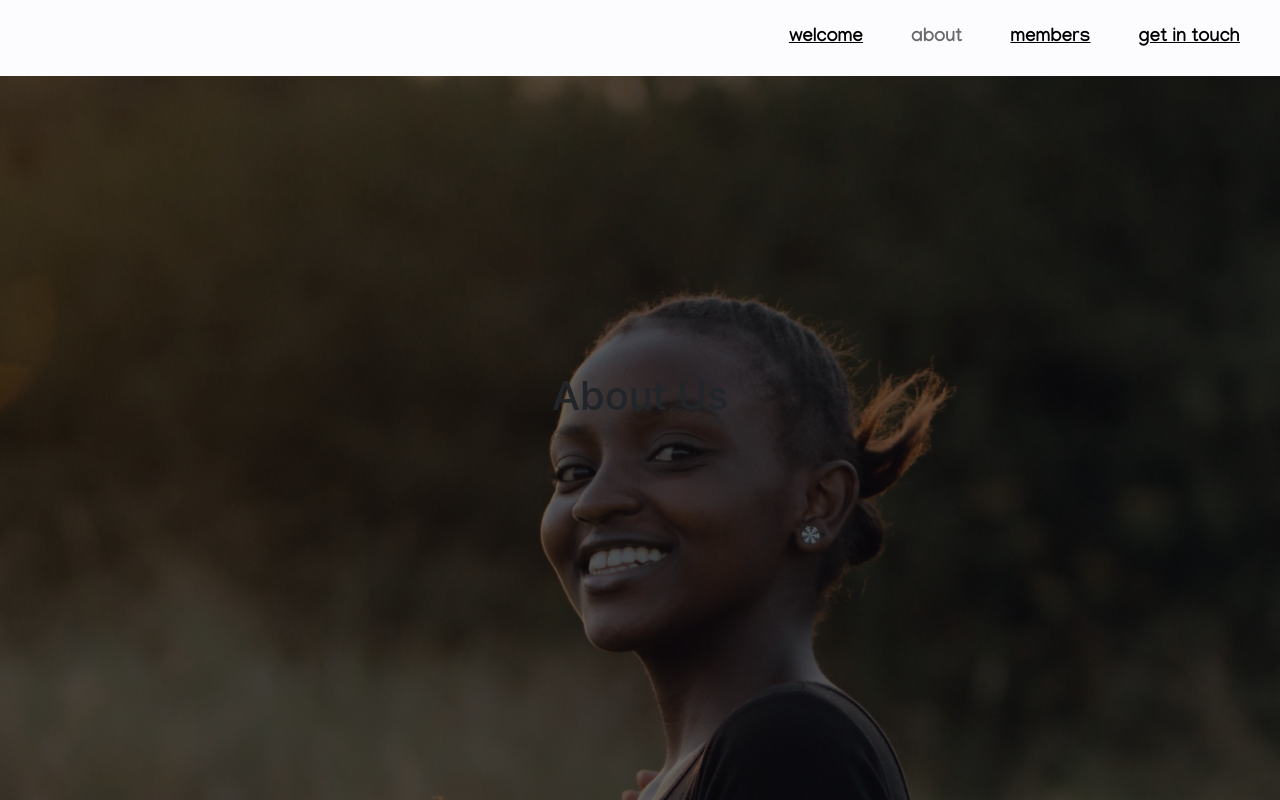
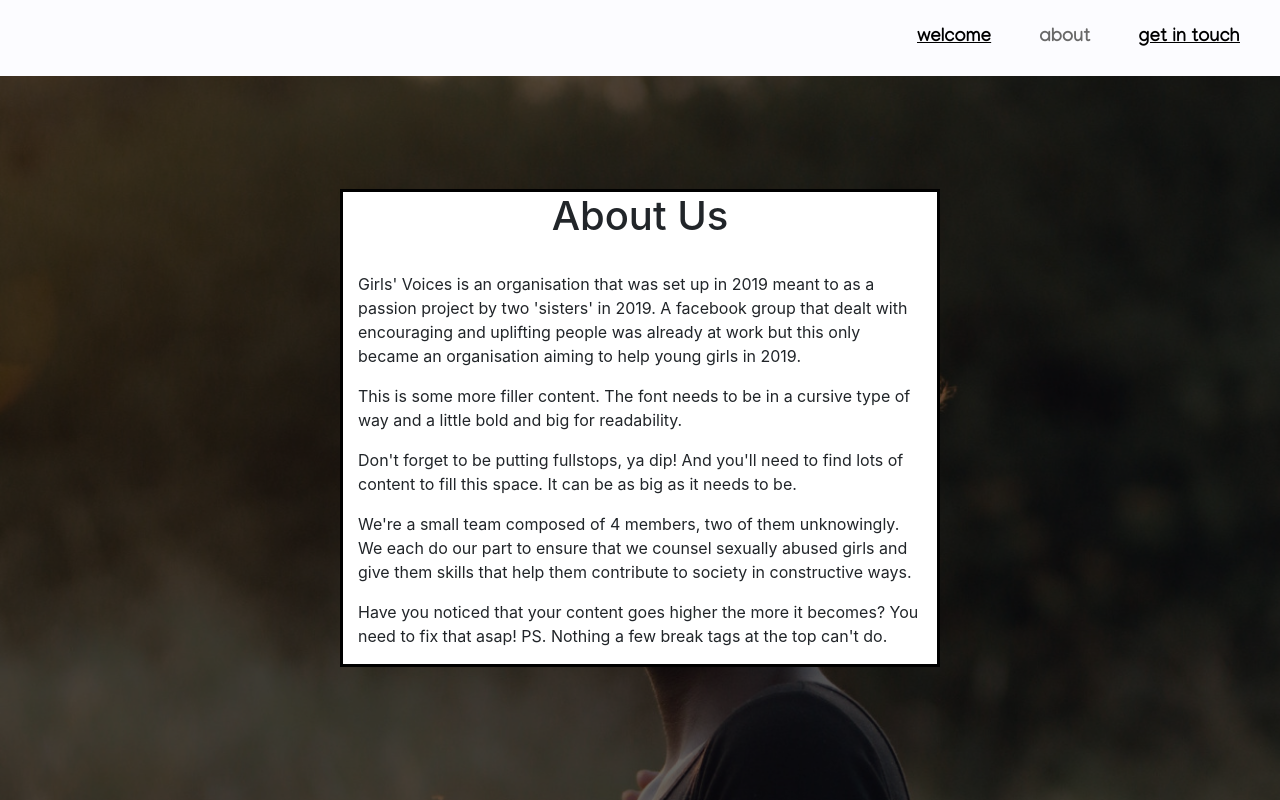
Before and after one commit to Maria218/ReactHooks, a React (Create React App) app: page /about in a window 1280 px wide. Built offline with nearby package versions, Linux system fonts and the light colour scheme; the HTML template or start-up script is replaced by a standard one.

Commit message:
I just need content now

```diff
--- a/src/main/about/About.css
+++ b/src/main/about/About.css
@@ -23,3 +23,13 @@
         justify-content: center;
     }
 }
+
+.table {
+    background-color: white;
+    border: 3px solid black;
+    text-align: center justify;
+}
+
+.head {
+    text-align: center !important;
+}
--- a/src/main/about/About.js
+++ b/src/main/about/About.js
@@ -6,7 +6,18 @@ export default function About() {
     return (
         <div className="about" style={{backgroundImage: `url(${about})`}}>
             <div className="body" style={{backgroundColor: `rgb(0, 0, 0, 0.6)`}}>
-                <h1>About Us</h1>
+            <br />
+            <br />
+            <br />
+                <div className="col-6 table">
+                    <h1 className="head">About Us</h1>
+                    <br />
+                    <p className="story">Girls' Voices is an organisation that was set up in 2019 meant to as a passion project by two 'sisters' in 2019. A facebook group that dealt with encouraging and uplifting people was already at work but this only became an organisation aiming to help young girls in 2019.</p>
+                    <p className="story">This is some more filler content. The font needs to be in a cursive type of way and a little bold and big for readability.</p>
+                    <p className="story">Don't forget to be putting fullstops, ya dip! And you'll need to find lots of content to fill this space. It can be as big as it needs to be.</p>
+                    <p className="story">We're a small team composed of 4 members, two of them unknowingly. We each do our part to ensure that we counsel sexually abused girls and give them skills that help them contribute to society in constructive ways.</p>
+                    <p className="story">Have you noticed that your content goes higher the more it becomes? You need to fix that asap! PS. Nothing a few break tags at the top can't do.</p>
+                </div>
             </div>
         </div>
     )
--- a/src/main/navbar/Navbar.js
+++ b/src/main/navbar/Navbar.js
@@ -21,9 +21,9 @@ export default function Navbar() {
                         <li className="nav-item px-3">
                             <NavLink to="/about" activeClassName="selected" className="nav-link">about</NavLink>
                         </li>
-                        <li className="nav-item px-3">
+                        {/* <li className="nav-item px-3">
                             <NavLink to="/members" activeClassName="selected" className="nav-link">members</NavLink>
-                        </li>
+                        </li> */}
                         <li className="nav-item px-3">
                             <NavLink to="/contact" activeClassName="selected" className="nav-link">get in touch</NavLink>
                         </li>
```
